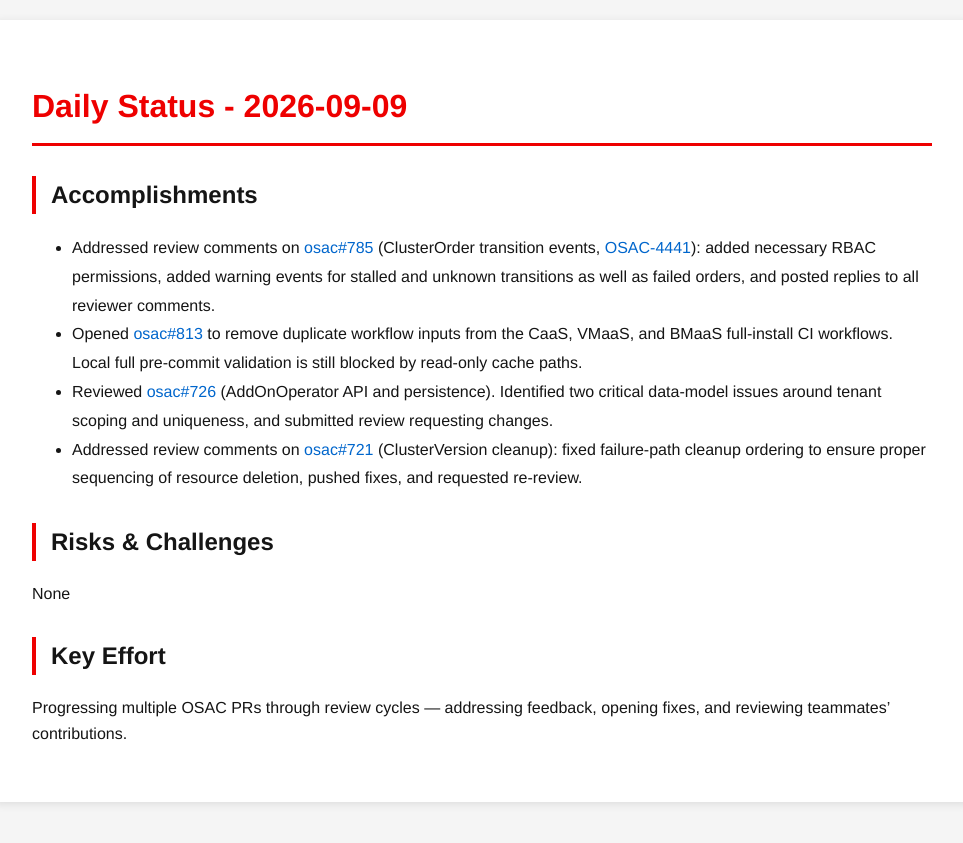
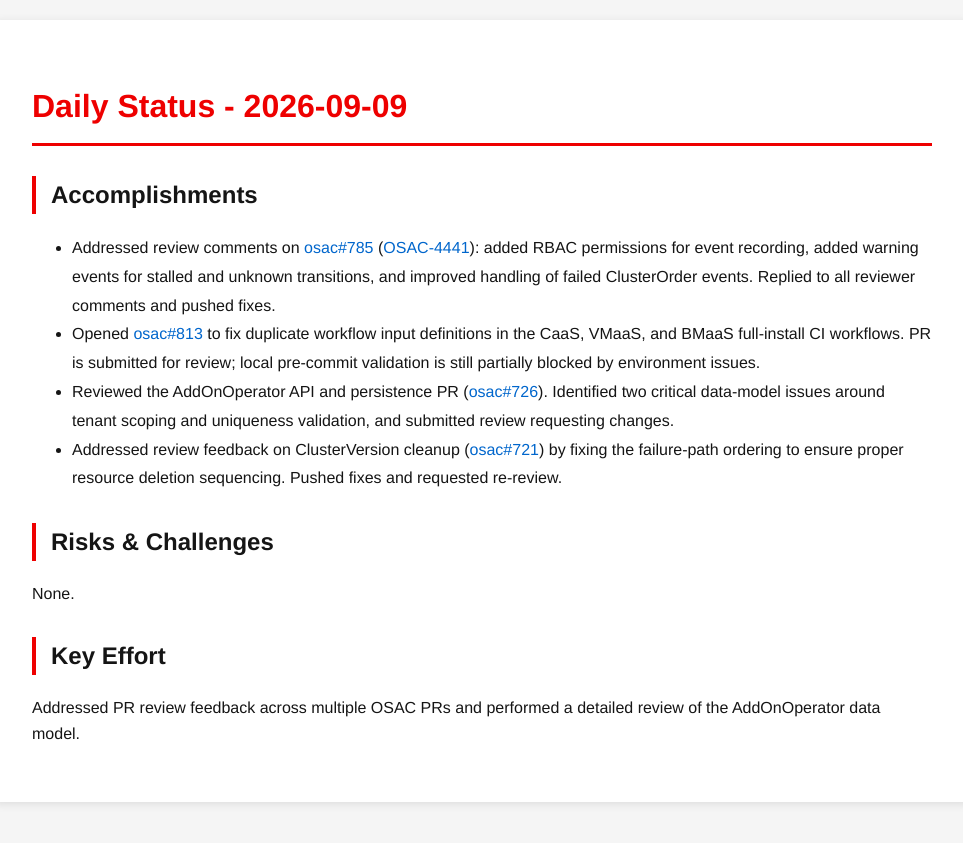
Before and after one commit to tzvatot/daily-status, a Jekyll site: the page built from 2026-09-09.md, in a window 1280 px wide. Shown: the top 843 px of the page, without its empty margins (158-1121 px from the left). Built offline with Jekyll 4.4.1, drawn with Linux system fonts in a browser that asks for light colours.

Commit message:
Daily status update - 2026-09-09

```diff
--- a/2026-09-09.md
+++ b/2026-09-09.md
@@ -7,13 +7,13 @@
 # Daily Status - 2026-09-09
 
 ## Accomplishments
-- Addressed review comments on [osac#785](https://github.com/osac-project/osac/pull/785) (ClusterOrder transition events, [OSAC-4441](https://redhat.atlassian.net/browse/OSAC-4441)): added necessary RBAC permissions, added warning events for stalled and unknown transitions as well as failed orders, and posted replies to all reviewer comments.
-- Opened [osac#813](https://github.com/osac-project/osac/pull/813) to remove duplicate workflow inputs from the CaaS, VMaaS, and BMaaS full-install CI workflows. Local full pre-commit validation is still blocked by read-only cache paths.
-- Reviewed [osac#726](https://github.com/osac-project/osac/pull/726) (AddOnOperator API and persistence). Identified two critical data-model issues around tenant scoping and uniqueness, and submitted review requesting changes.
-- Addressed review comments on [osac#721](https://github.com/osac-project/osac/pull/721) (ClusterVersion cleanup): fixed failure-path cleanup ordering to ensure proper sequencing of resource deletion, pushed fixes, and requested re-review.
+- Addressed review comments on [osac#785](https://github.com/osac-project/osac/pull/785) ([OSAC-4441](https://redhat.atlassian.net/browse/OSAC-4441)): added RBAC permissions for event recording, added warning events for stalled and unknown transitions, and improved handling of failed ClusterOrder events. Replied to all reviewer comments and pushed fixes.
+- Opened [osac#813](https://github.com/osac-project/osac/pull/813) to fix duplicate workflow input definitions in the CaaS, VMaaS, and BMaaS full-install CI workflows. PR is submitted for review; local pre-commit validation is still partially blocked by environment issues.
+- Reviewed the AddOnOperator API and persistence PR ([osac#726](https://github.com/osac-project/osac/pull/726)). Identified two critical data-model issues around tenant scoping and uniqueness validation, and submitted review requesting changes.
+- Addressed review feedback on ClusterVersion cleanup ([osac#721](https://github.com/osac-project/osac/pull/721)) by fixing the failure-path ordering to ensure proper resource deletion sequencing. Pushed fixes and requested re-review.
 
 ## Risks & Challenges
-None
+None.
 
 ## Key Effort
-Progressing multiple OSAC PRs through review cycles — addressing feedback, opening fixes, and reviewing teammates' contributions.
+Addressed PR review feedback across multiple OSAC PRs and performed a detailed review of the AddOnOperator data model.
```
